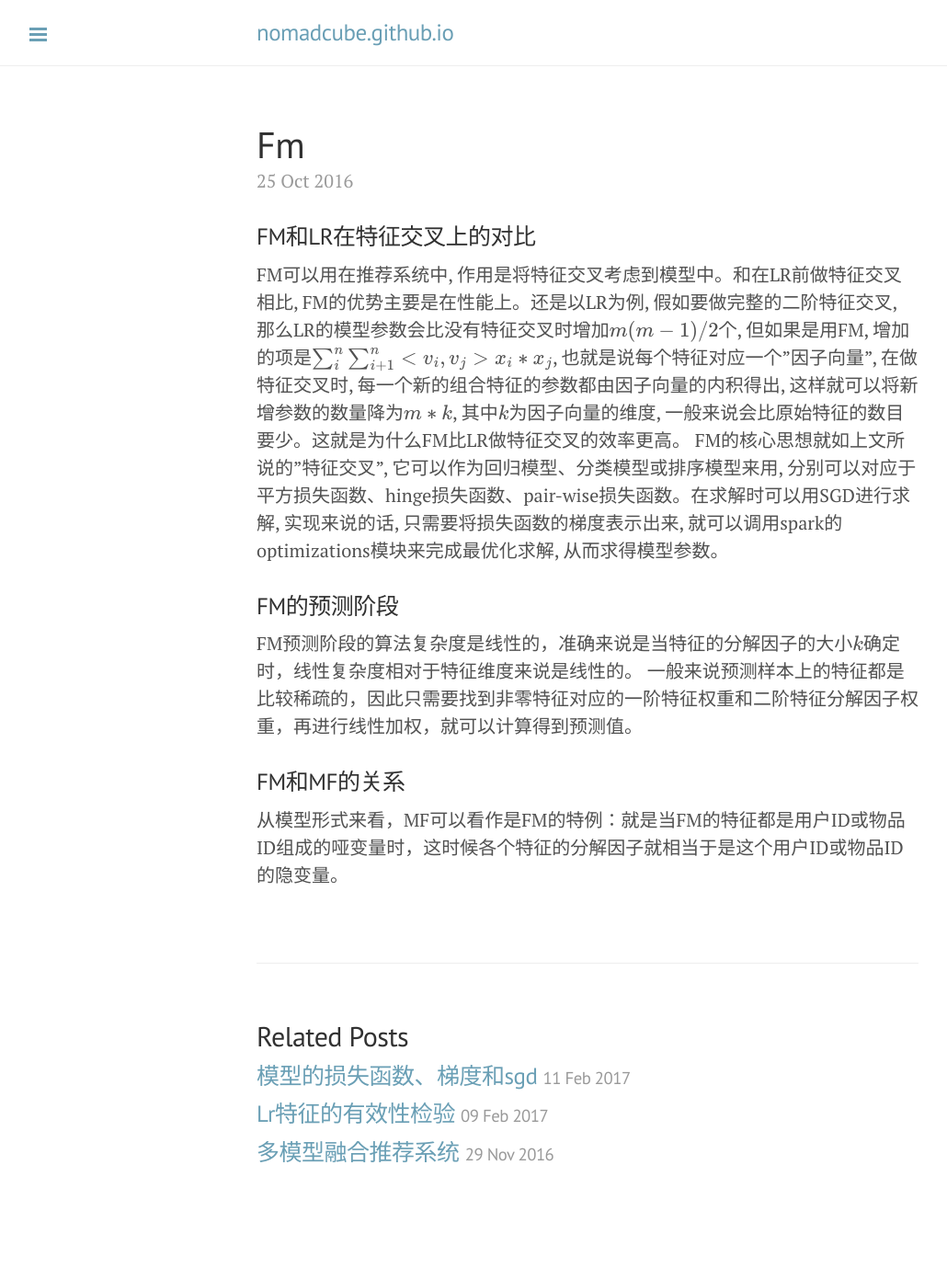
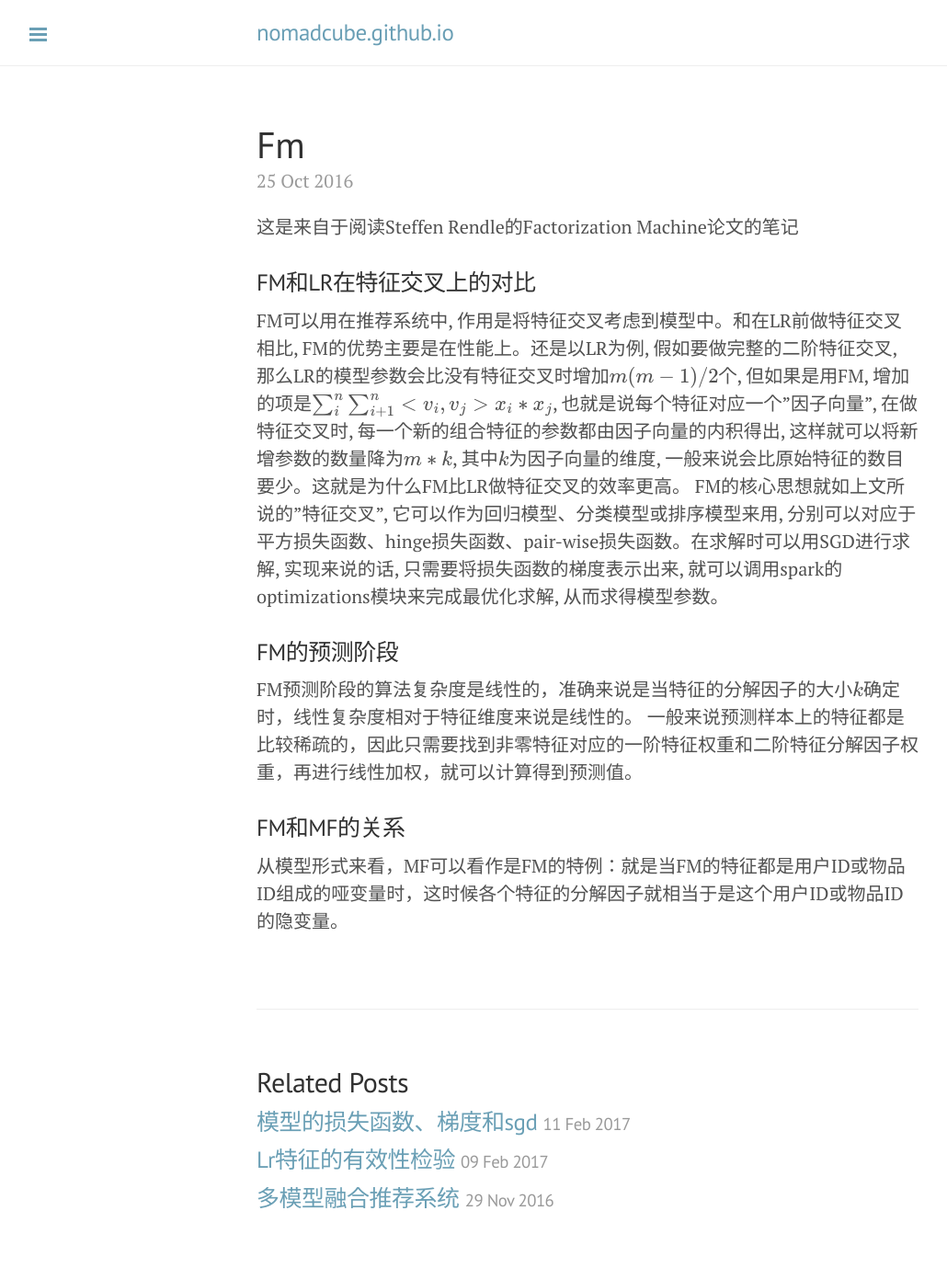
Before and after one commit to nomadcube/nomadcube.github.io, a Jekyll site: the page built from _posts/2016-10-25-FM.md, in a window 1280 px wide. Shown: the whole page at 92% size, without its empty margins (1-1031 px from the left). Built offline with Jekyll 4.4.1, drawn with Linux system fonts in a browser that asks for light colours; formulas are drawn with MathJax 3; comment, search, counter and statistics services are not loaded; before the commit the page ends 1329 px from its top, so only the background shows below that.

Commit message:
新文章

```diff
--- a/_posts/2016-10-25-FM.md
+++ b/_posts/2016-10-25-FM.md
@@ -2,6 +2,8 @@
 layout: post
 tags: 机器学习
 ---
+
+这是来自于阅读Steffen Rendle的Factorization Machine论文的笔记
 
 ### FM和LR在特征交叉上的对比
 FM可以用在推荐系统中, 作用是将特征交叉考虑到模型中。和在LR前做特征交叉相比, FM的优势主要是在性能上。还是以LR为例, 假如要做完整的二阶特征交叉, 那么LR的模型参数会比没有特征交叉时增加$$m(m-1)/2$$个, 但如果是用FM, 增加的项是$$\sum_i^n \sum_{i + 1}^n <v_i, v_j> x_i * x_j$$, 也就是说每个特征对应一个"因子向量", 在做特征交叉时, 每一个新的组合特征的参数都由因子向量的内积得出, 这样就可以将新增参数的数量降为$$m*k$$, 其中$$k$$为因子向量的维度, 一般来说会比原始特征的数目要少。这就是为什么FM比LR做特征交叉的效率更高。
```
